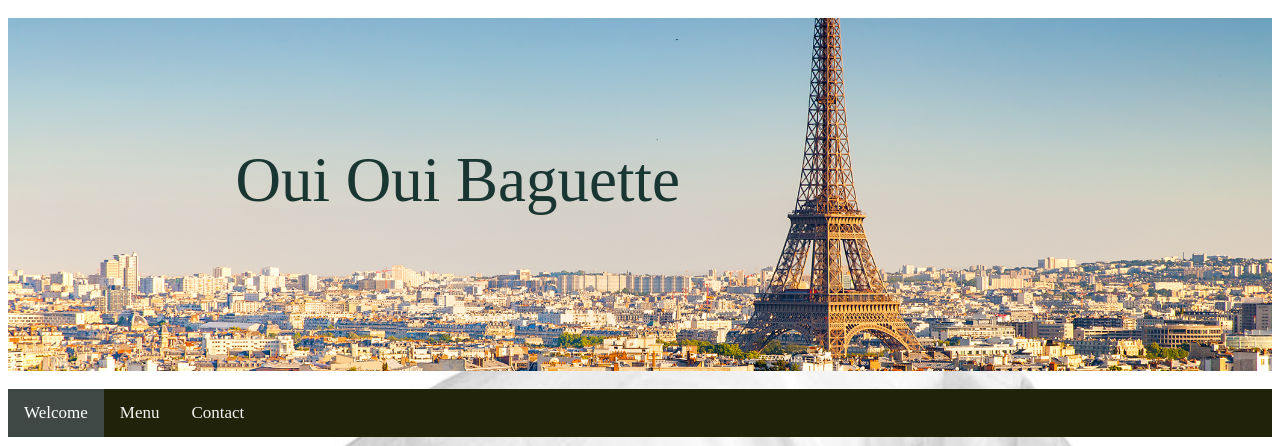
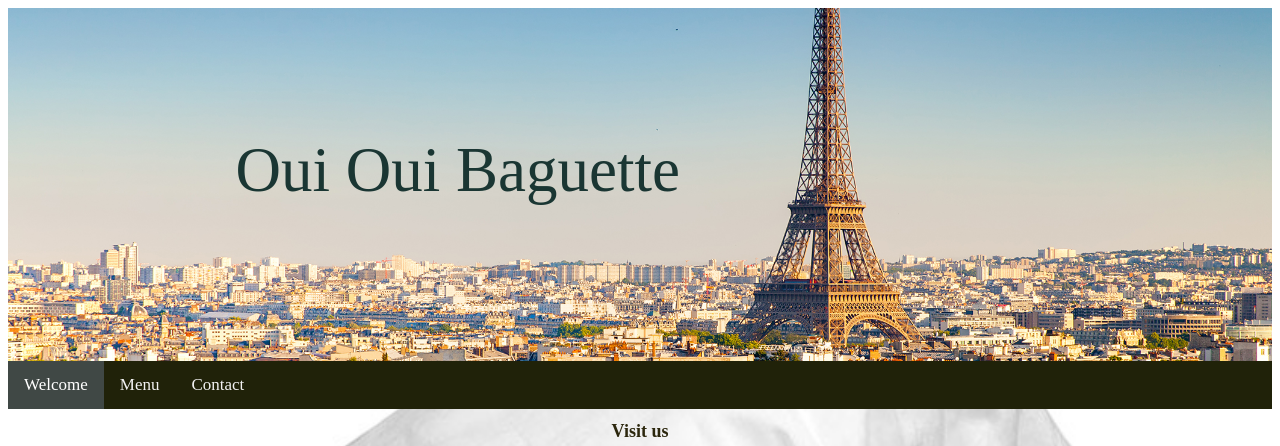
Before and after one commit to Oblig1/demo-repository, a website: page welcome.html in a window 1280 px wide. Shown: the top 446 px of the page. Drawn offline with Linux system fonts and the light colour scheme.

Commit message:
Update welcome.html

```diff
--- a/welcome.html
+++ b/welcome.html
@@ -6,9 +6,9 @@
     <meta charset="UTF-8">
     <title>Welcome</title>
     <link href="index.css" type="text/css" rel="stylesheet">
-    <p id="head">
+    <div id="head">
         <span id="oui"> Oui Oui Baguette</span>
-    </p>
+    </div>
     <div class="navbar">
         <a class="active" href="welcome.html">Welcome</a>
         <a href="index.html">Menu</a>
```
